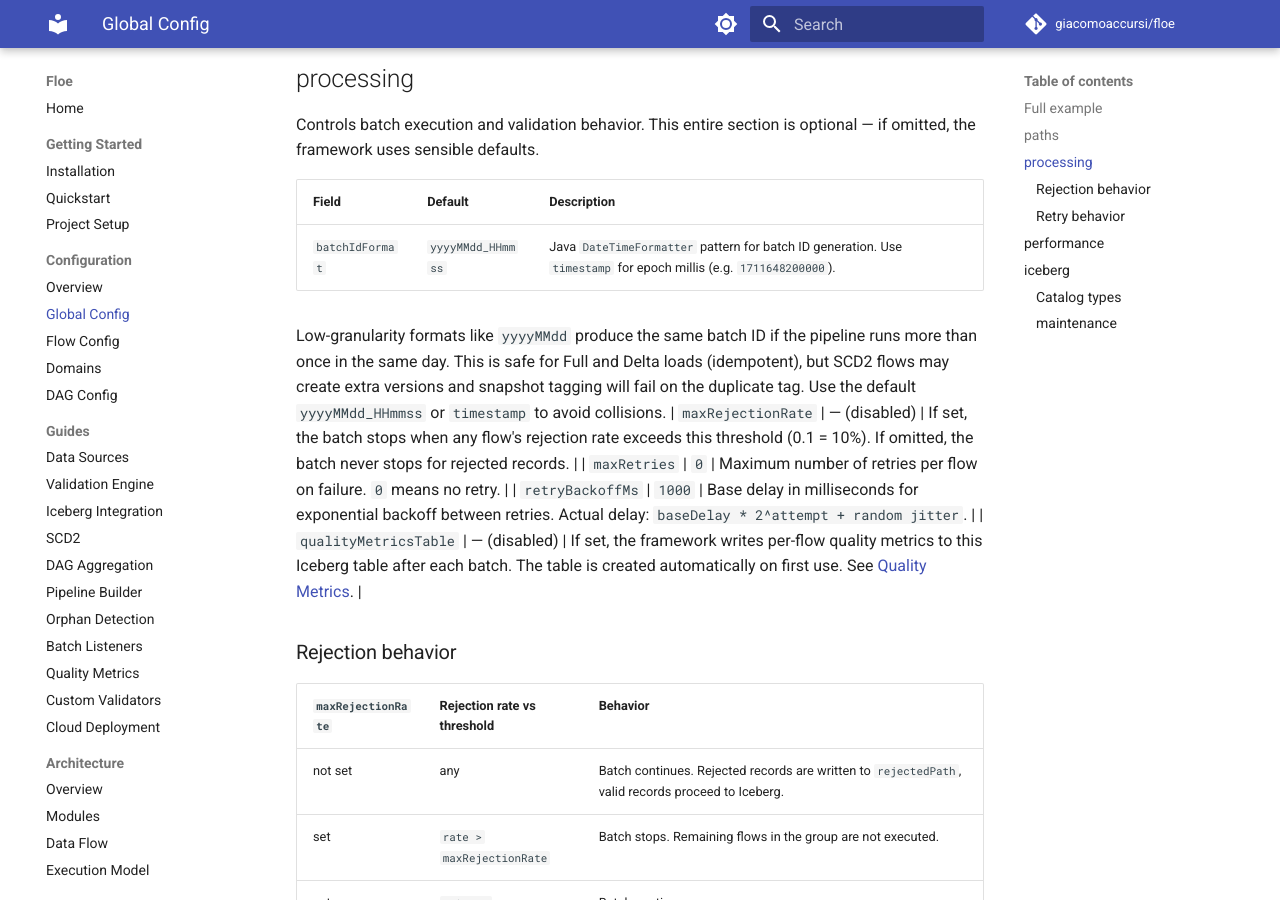
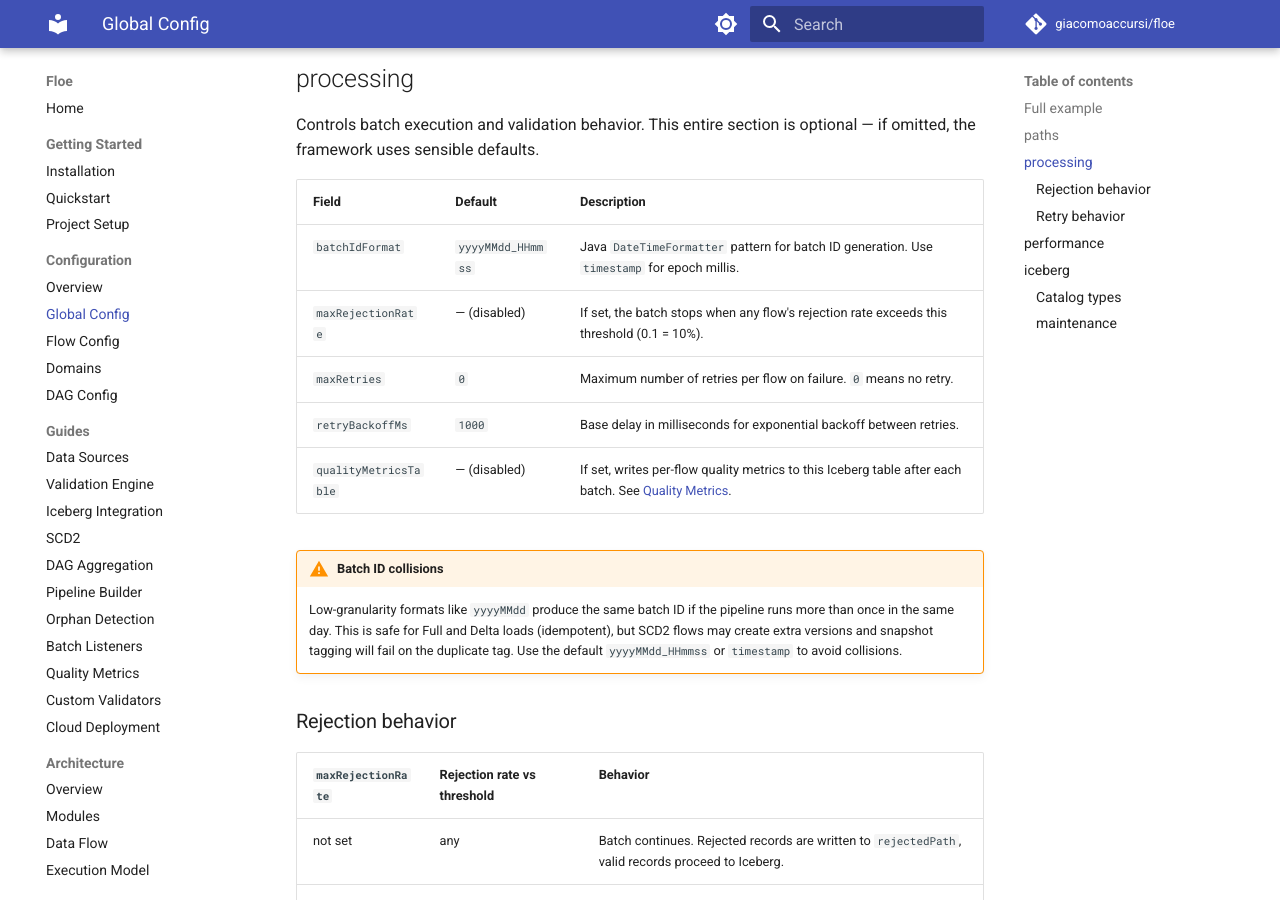
Before and after one commit to giacomoaccursi/Floe, an MkDocs documentation site: the page built from site-docs/configuration/global.md, in a window 1280 px wide and 900 px high, scrolled down 1487 px. Built offline with MkDocs 1.6.1 and Material for MkDocs 9.7.7, drawn with Linux system fonts in a browser that asks for light colours; comment, search, counter and statistics services are not loaded.

Commit message:
docs: fix formatting, add notes on YAML booleans, JDBC path, sourceColumn, commit retry

```diff
--- a/site-docs/configuration/global.md
+++ b/site-docs/configuration/global.md
@@ -62,13 +62,14 @@ Controls batch execution and validation behavior. This entire section is optiona
 
 | Field | Default | Description |
 |-------|---------|-------------|
-| `batchIdFormat` | `yyyyMMdd_HHmmss` | Java `DateTimeFormatter` pattern for batch ID generation. Use `timestamp` for epoch millis (e.g. `1711648200000`). |
+| `batchIdFormat` | `yyyyMMdd_HHmmss` | Java `DateTimeFormatter` pattern for batch ID generation. Use `timestamp` for epoch millis. |
+| `maxRejectionRate` | — (disabled) | If set, the batch stops when any flow's rejection rate exceeds this threshold (0.1 = 10%). |
+| `maxRetries` | `0` | Maximum number of retries per flow on failure. `0` means no retry. |
+| `retryBackoffMs` | `1000` | Base delay in milliseconds for exponential backoff between retries. |
+| `qualityMetricsTable` | — (disabled) | If set, writes per-flow quality metrics to this Iceberg table after each batch. See [Quality Metrics](../guides/quality-metrics.md). |
 
-Low-granularity formats like `yyyyMMdd` produce the same batch ID if the pipeline runs more than once in the same day. This is safe for Full and Delta loads (idempotent), but SCD2 flows may create extra versions and snapshot tagging will fail on the duplicate tag. Use the default `yyyyMMdd_HHmmss` or `timestamp` to avoid collisions.
-| `maxRejectionRate` | — (disabled) | If set, the batch stops when any flow's rejection rate exceeds this threshold (0.1 = 10%). If omitted, the batch never stops for rejected records. |
-| `maxRetries` | `0` | Maximum number of retries per flow on failure. `0` means no retry. |
-| `retryBackoffMs` | `1000` | Base delay in milliseconds for exponential backoff between retries. Actual delay: `baseDelay * 2^attempt + random jitter`. |
-| `qualityMetricsTable` | — (disabled) | If set, the framework writes per-flow quality metrics to this Iceberg table after each batch. The table is created automatically on first use. See [Quality Metrics](../guides/quality-metrics.md). |
+!!!warning "Batch ID collisions"
+    Low-granularity formats like `yyyyMMdd` produce the same batch ID if the pipeline runs more than once in the same day. This is safe for Full and Delta loads (idempotent), but SCD2 flows may create extra versions and snapshot tagging will fail on the duplicate tag. Use the default `yyyyMMdd_HHmmss` or `timestamp` to avoid collisions.
 
 ### Rejection behavior
 
```
Also changed, not shown: site-docs/configuration/flows.md (+8 -2 lines), site-docs/getting-started/project-setup.md (+5 -9 lines), site-docs/getting-started/quickstart.md (+2 -2 lines), site-docs/index.md (+1 -6 lines).
